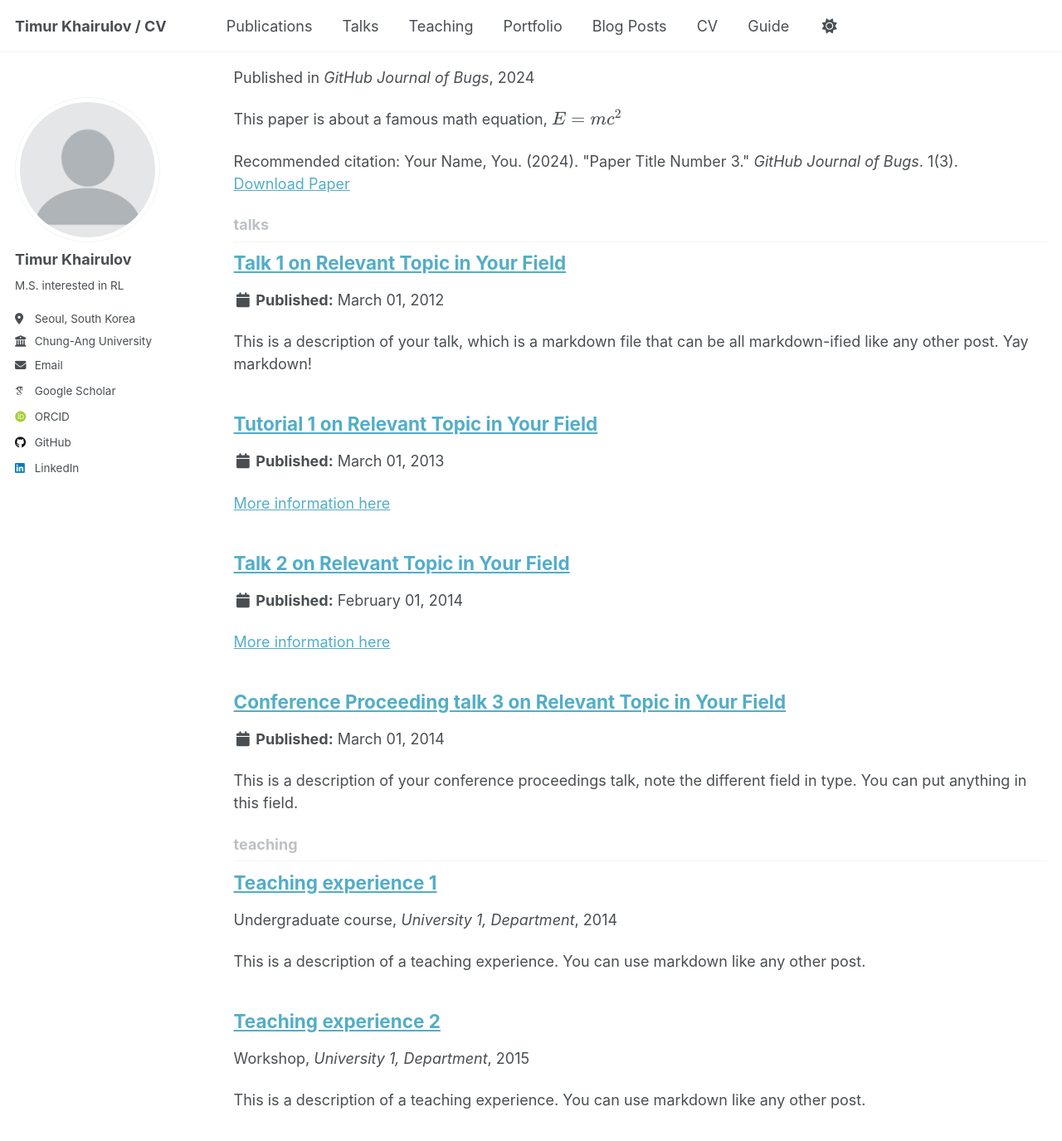
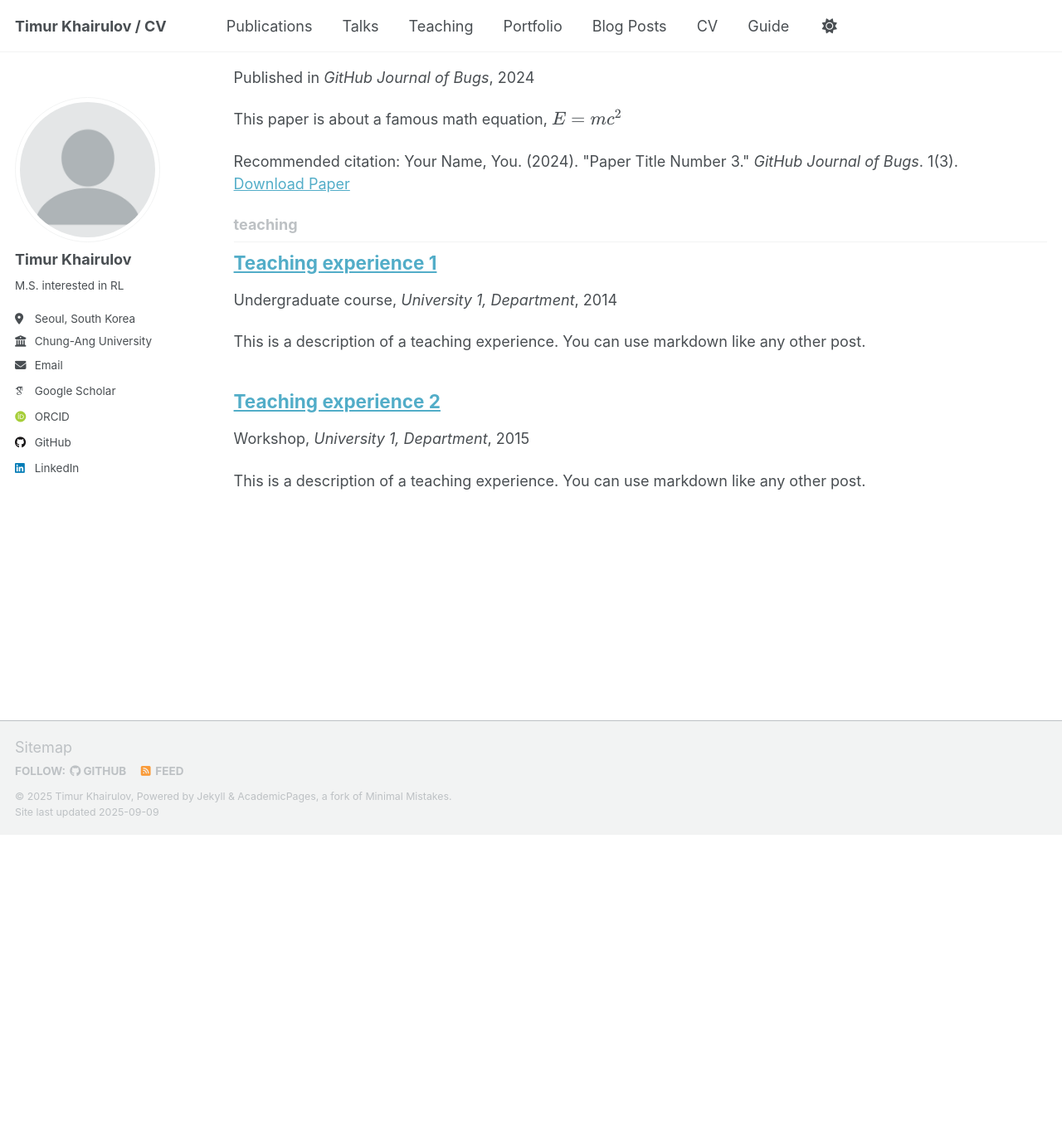
Before and after one commit to KhrTim/KhrTim.github.io, a Jekyll site: the page built from _pages/collection-archive.html, in a window 1280 px wide and 1400 px high, scrolled down 2100 px. Shown: the top 1375 px of the window at 83% size. Built offline with Jekyll 4.4.1, drawn with Linux system fonts in a browser that asks for light colours; some web fonts are replaced; a script that is not in the unit is left out; after the commit the page ends 3106 px from its top, so only the background shows below that; some of the changed lines change nothing that is shown.

Commit message:
Change layout

```diff
--- a/_config.yml
+++ b/_config.yml
@@ -227,8 +227,10 @@ collections:
     output: true
     permalink: /:collection/:path/
   talks:
-    output: true
+    output: false
     permalink: /:collection/:path/
+  posts:
+    output: false
 
 
 # These settings control how pages and collections are included in the site
```
